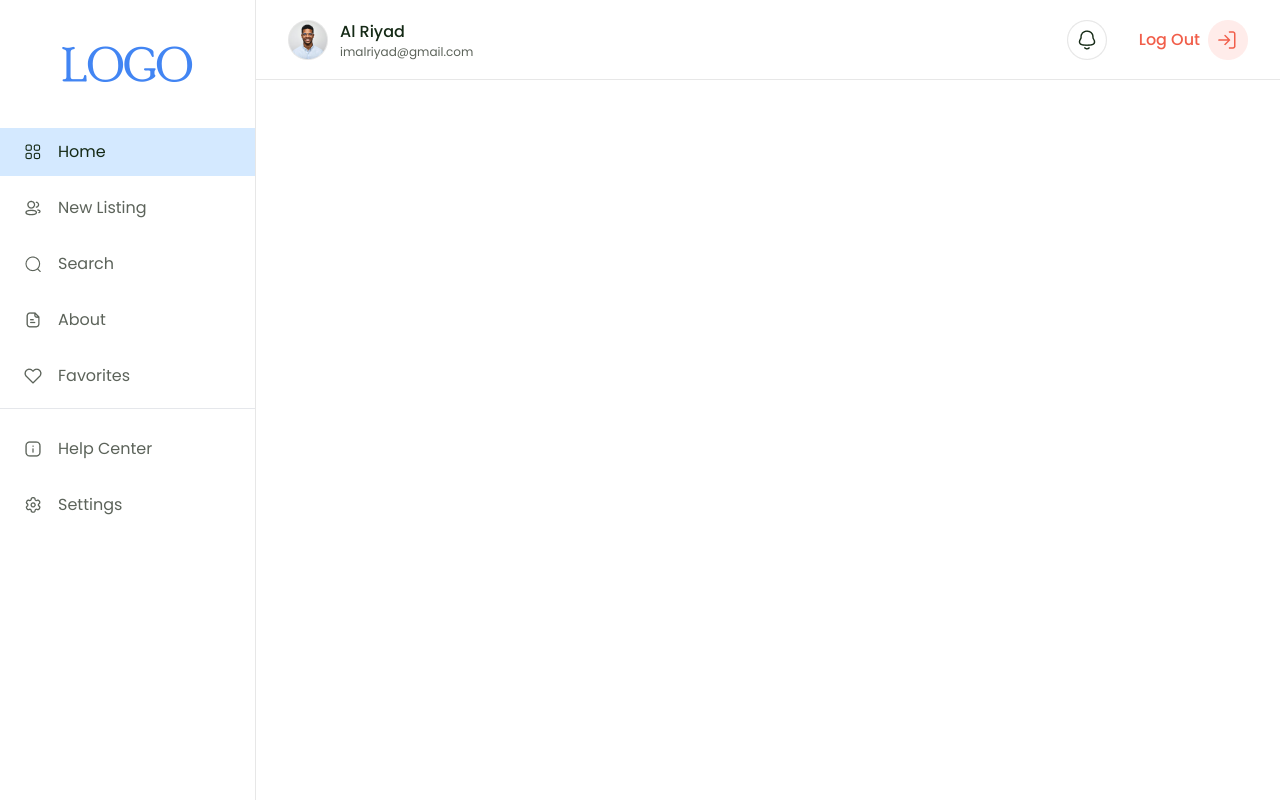
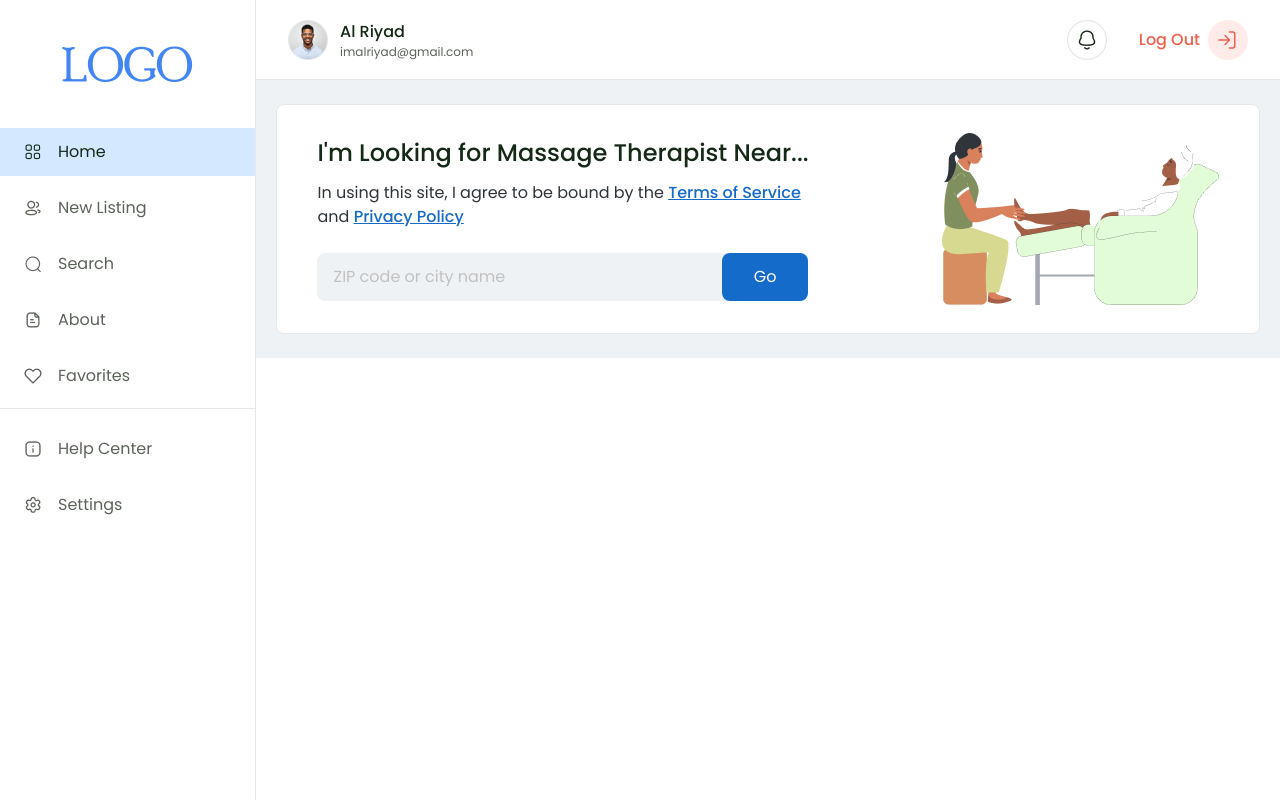
Before and after one commit to imalriyad/scopioe-task, a React (Vite) app: page / in a window 1280 px wide. Built offline with nearby package versions, Linux system fonts and the light colour scheme.

Commit message:
hero section with input feild added

```diff
--- /dev/null
+++ b/src/components/Hero.jsx
@@ -0,0 +1,39 @@
+/* eslint-disable react/no-unescaped-entities */
+import heroImg from "../assets/heroimg.png"
+const Hero = () => {
+  return (
+    <div className="bg-white p-10 rounded-lg flex justify-between items-center  h-[230px] my-6 w-[96%] mx-auto border">
+      <div className="space-y-3">
+        <h1 className="text-2xl text-[#152A16] font-medium">
+          I'm Looking for Massage Therapist Near...
+        </h1>
+        <p className="text-[#2E3439] pb-3">
+          In using this site, I agree to be bound by the{" "}
+          <span className="underline text-[#156BCA] font-medium cursor-pointer">
+            Terms of Service <br />
+          </span>{" "}
+          and{" "}
+          <span className="underline text-[#156BCA] font-medium cursor-pointer">
+            Privacy Policy
+          </span>
+        </p>
+        {/* Search input */}
+        <div className="relative max-w-lg">
+          <input
+            type="text"
+            placeholder="ZIP code or city name"
+            className="focus:outline-none bg-[#EEF2F5]  placeholder:text-[#c2c1c1]  px-4 py-3 rounded-lg w-full "
+          />
+          <button className="bg-[#156BCA] px-8 py-3 text-white rounded-lg absolute right-0">
+            Go
+          </button>
+        </div>
+          </div>
+          <div>
+              <img src={heroImg} alt="" />
+          </div>
+    </div>
+  );
+};
+
+export default Hero;
--- a/src/components/Navbar.jsx
+++ b/src/components/Navbar.jsx
@@ -126,7 +126,7 @@ const Navbar = () => {
             </h1>
           </div>
           <div className="flex gap-3 items-center">
-            <img src={bellIcon} className="w-[30px]" alt="" />
+            <img src={bellIcon} className="w-[30px] cursor-pointer" alt="" />
             <img src={menuIcon} onClick={()=> setOpenMenu(true)} className="w-[25px]" alt="" />
           </div>
         </div>
@@ -144,7 +144,7 @@ const Navbar = () => {
           </div>
 
           <div className="flex gap-8 items-center">
-            <img src={bellIcon} alt="" />
+            <img src={bellIcon} className="cursor-pointer"  alt="" />
             <span className="flex items-center gap-2 font-medium text-[#F15E4A]">
               Log Out
               <img src={logoutIcon} alt="" />
--- /dev/null
+++ b/src/pages/Home.jsx
@@ -0,0 +1,12 @@
+import Hero from "../components/Hero";
+
+const Home = () => {
+  return (
+    <>
+
+      <Hero></Hero>
+    </>
+  );
+};
+
+export default Home;
--- a/src/router/router.jsx
+++ b/src/router/router.jsx
@@ -1,6 +1,7 @@
 import { createBrowserRouter } from "react-router-dom";
 import MainLayout from "../layout/MainLayout";
 import NewCompo from "../components/NewCompo";
+import Home from "../pages/Home";
 
 const router = createBrowserRouter([
   {
@@ -8,8 +9,8 @@ const router = createBrowserRouter([
     element: <MainLayout></MainLayout>,
     children: [
       {
-        path: "/home",
-        element: <MainLayout></MainLayout>,
+        path: "/",
+        element: <Home></Home>,
       },
       {
         path: "/new-listing",
```
Also changed, not shown: src/assets/heroimg.png (added).
